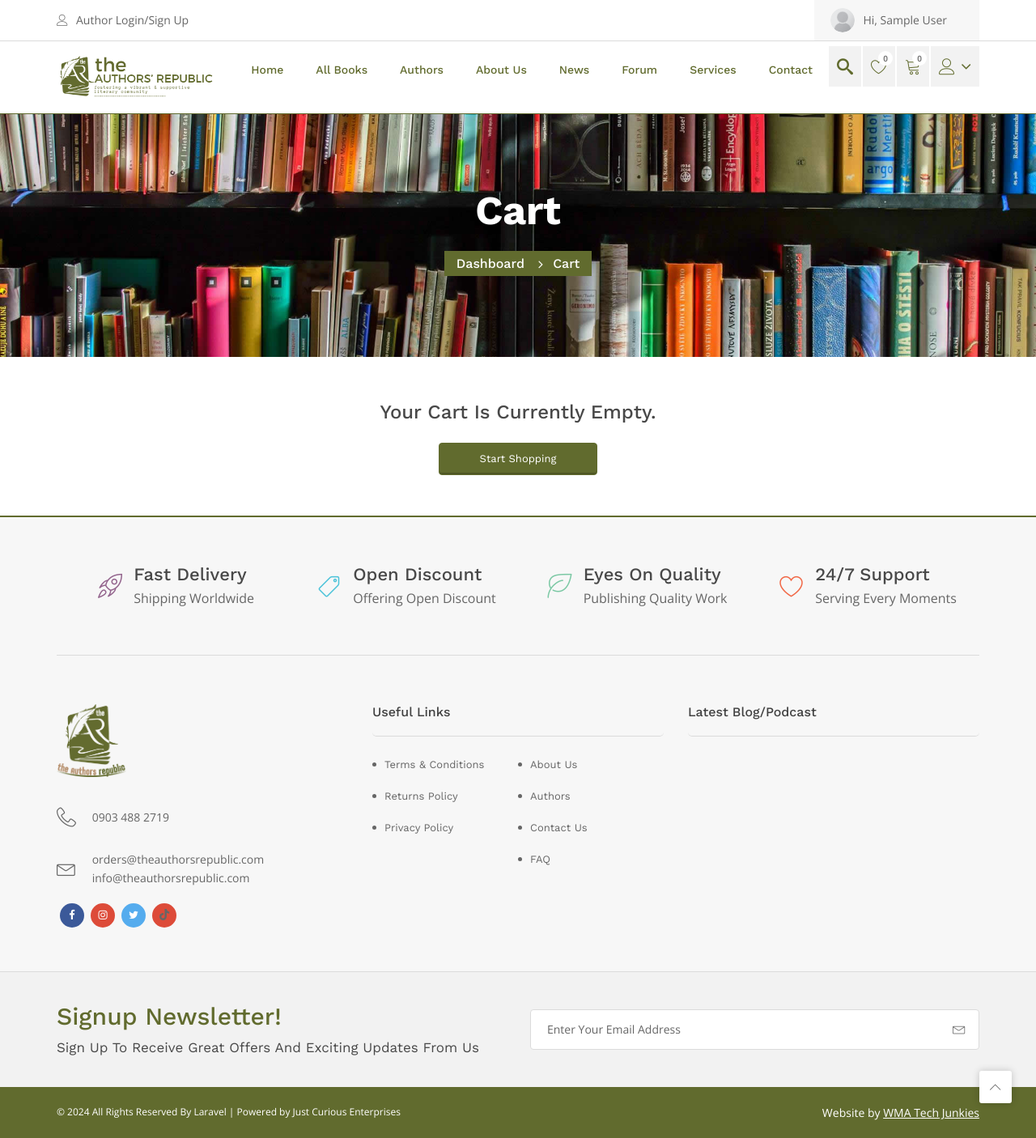
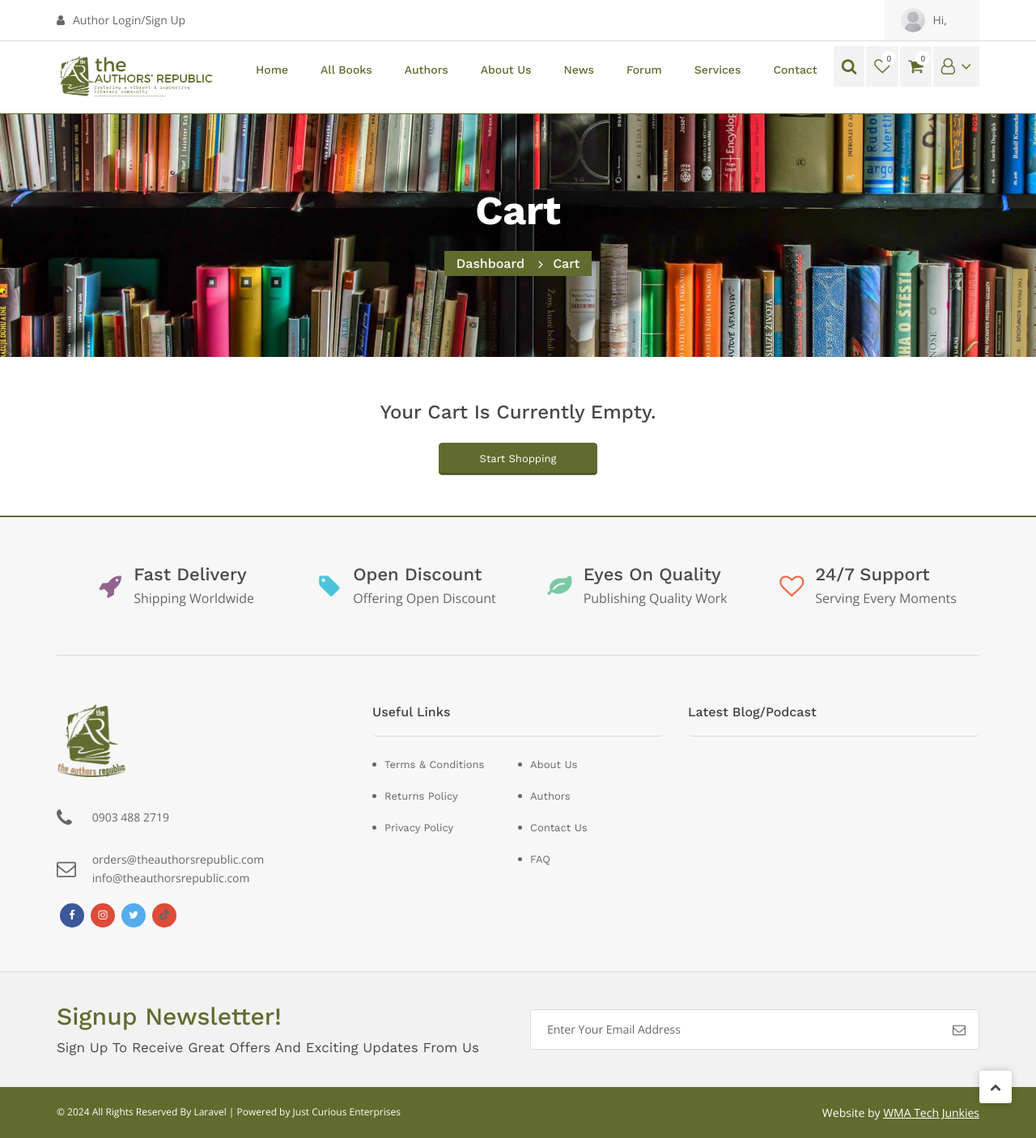
Before and after one commit to sodmond/The-Authors-Republic, a Laravel app: page /The-Authors-Republic/cart in a window 1280 px wide. Shown: the whole page at 81% size. Run offline with Laravel 10, Linux system fonts and the light colour scheme; the visitor is signed in with stand-in values (Sample User, id 1); data comes from the database, SQL or seed files in the repository; data that the repository does not hold is empty; some libraries are stand-ins or nearby versions; some web fonts are replaced.

Commit message:
Minor Update

```diff
--- a/public/frontend/css/custom.css
+++ b/public/frontend/css/custom.css
@@ -419,3 +419,7 @@
     vertical-align: middle;
     float: none;
 }
+
+.bg-secondary {
+    background-color: #f39d128f;
+}
--- a/resources/views/layouts/partials/footer.blade.php
+++ b/resources/views/layouts/partials/footer.blade.php
@@ -5,28 +5,28 @@
                 <div class="col-xs-12 col-sm-12 col-md-12 col-lg-12">
                     <ul class="tg-clientservices">
                         <li class="tg-devlivery">
-                            <span class="tg-clientserviceicon"><i class="icon-rocket"></i></span>
+                            <span class="tg-clientserviceicon"><i class="fa fa-rocket"></i></span>
                             <div class="tg-titlesubtitle">
                                 <h3>Fast Delivery</h3>
                                 <p>Shipping Worldwide</p>
                             </div>
                         </li>
                         <li class="tg-discount">
-                            <span class="tg-clientserviceicon"><i class="icon-tag"></i></span>
+                            <span class="tg-clientserviceicon"><i class="fa fa-tag"></i></span>
                             <div class="tg-titlesubtitle">
                                 <h3>Open Discount</h3>
                                 <p>Offering Open Discount</p>
                             </div>
                         </li>
                         <li class="tg-quality">
-                            <span class="tg-clientserviceicon"><i class="icon-leaf"></i></span>
+                            <span class="tg-clientserviceicon"><i class="fa fa-leaf"></i></span>
                             <div class="tg-titlesubtitle">
                                 <h3>Eyes On Quality</h3>
                                 <p>Publishing Quality Work</p>
                             </div>
                         </li>
                         <li class="tg-support">
-                            <span class="tg-clientserviceicon"><i class="icon-heart"></i></span>
+                            <span class="tg-clientserviceicon"><i class="fa fa-heart-o"></i></span>
                             <div class="tg-titlesubtitle">
                                 <h3>24/7 Support</h3>
                                 <p>Serving Every Moments</p>
@@ -40,13 +40,13 @@
                             <strong class="tg-logo"><a href="javascript:void(0);"><img src="{{ asset('img/logo.png') }}" alt="The Authors Republic" style="max-height:90px;"></a></strong>
                             <ul class="tg-contactinfo">
                                 <li>
-                                    <i class="icon-phone-handset"></i>
+                                    <i class="fa fa-phone"></i>
                                     <span>
                                         <em>0903 488 2719</em>
                                     </span>
                                 </li>
                                 <li>
-                                    <i class="icon-envelope"></i>
+                                    <i class="fa fa-envelope-o"></i>
                                     <span>
                                         <em><a href="mailto:orders@theauthorsrepublic.com">orders@theauthorsrepublic.com</a></em>
                                         <em><a href="mailto:info@theauthorsrepublic.com">info@theauthorsrepublic.com</a></em>
@@ -122,7 +122,7 @@
                         @csrf
                         <fieldset>
                             <input type="email" name="email" class="form-control" placeholder="Enter Your Email Address">
-                            <button type="button"><i class="icon-envelope"></i></button>
+                            <button type="button"><i class="fa fa-envelope-o"></i></button>
                         </fieldset>
                     </form>
                 </div>
@@ -130,7 +130,7 @@
         </div>
     </div>
     <div class="tg-footerbar">
-        <a id="tg-btnbacktotop" class="tg-btnbacktotop" href="javascript:void(0);"><i class="icon-chevron-up"></i></a>
+        <a id="tg-btnbacktotop" class="tg-btnbacktotop" href="javascript:void(0);"><i class="fa fa-chevron-up"></i></a>
         <div class="container">
             <div class="row">
                 <div class="col-xs-12 col-sm-12 col-md-12 col-lg-12">
--- a/resources/views/layouts/partials/header.blade.php
+++ b/resources/views/layouts/partials/header.blade.php
@@ -6,33 +6,33 @@
                     <ul class="tg-addnav">
                         <li id="authorLogin">
                             <a href="{{ route('author.home') }}" target="_blank">
-                                <i class="icon-user"></i>
+                                <i class="fa fa-user"></i>
                                 <em>Author Login/Sign Up</em>
                             </a>
                         </li>
                         <li>
                             <a href="{{ route('user.wishlist') }}">
-                                <i class="icon-heart"></i>
+                                <i class="fa fa-heart-o"></i>
                             </a>
                         </li>
                         <li>
                             <a href="{{ route('cart') }}">
-                                <i class="icon-cart"></i>
+                                <i class="fa fa-shopping-cart"></i>
                             </a>
                         </li>
                         <li>
                             <a href="#" class="searchPopBtn">
-                                <i class="icon-search"></i>
+                                <i class="fa fa-search"></i>
                             </a>
                         </li>
                     </ul>
                     <div class="tg-userlogin">
                         <figure><a href="javascript:void(0);"><img src="{{ asset('img/user-icon.png') }}" alt="image description" style="max-width:30px;"></a></figure>
-                        <span id="userAuthText1">Hi, {{ (Auth::guard('web')->user()) ? ucwords(Auth::guard('web')->user()->firstname) : 'Guest' }}</span>
+                        <span id="userAuthText1"><a href="{{ route('user.home') }}">Hi, {{ (Auth::guard('web')->user()) ? ucwords(Auth::guard('web')->user()->firstname) : 'Guest' }}</a></span>
                     </div>
                     <div class="dropdown tg-themedropdown tg-currencydropdown" id="tg-userlogin">
                         <a href="javascript:void(0);" id="tg-currenty" class="tg-btnthemedropdown" data-toggle="dropdown" aria-haspopup="true" aria-expanded="true">
-                            <span style="line-height: 10px;"><i class="icon-user"></i></span>
+                            <span style="line-height: 10px;"><i class="fa fa-user-o"></i></span>
                         </a>
                         <ul class="dropdown-menu tg-themedropdownmenu" aria-labelledby="tg-currenty" style="z-index:999;">
                             @if(auth('web')->check())
@@ -132,7 +132,7 @@
                             <div class="tg-wishlistandcart">
                                 <div class="dropdown tg-themedropdown tg-wishlistdropdown">
                                     <a href="#" class="tg-btnthemedropdown searchPopBtn">
-                                        <i class="icon-search"></i>
+                                        <i class="fa fa-search"></i>
                                     </a>
                                 </div>
                                 <div class="dropdown tg-themedropdown tg-wishlistdropdown">
@@ -145,7 +145,7 @@
                                     @endphp
                                     <a href="{{ route('user.wishlist') }}" id="tg-wishlisst" class="tg-btnthemedropdown">
                                         <span class="tg-themebadge">{{ $savedItems }}</span>
-                                        <i class="icon-heart"></i>
+                                        <i class="fa fa-heart-o"></i>
                                     </a>
                                 </div>
 
@@ -156,7 +156,7 @@
                                     @endphp
                                     <a href="javascript:void(0);" id="tg-minicart" class="tg-btnthemedropdown" data-toggle="dropdown" aria-haspopup="true" aria-expanded="false">
                                         <span class="tg-themebadge">{{ $shoppingCart->count() }}</span>
-                                        <i class="icon-cart"></i>
+                                        <i class="fa fa-shopping-cart"></i>
                                     </a>
                                     <div class="dropdown-menu tg-themedropdownmenu" aria-labelledby="tg-minicart" style="z-index:999;">
                                         @if ($shoppingCart->count() > 0)
@@ -194,7 +194,7 @@
 
                                 <div class="dropdown tg-themedropdown tg-currencydropdown">
                                     <a href="javascript:void(0);" id="tg-currenty" class="tg-btnthemedropdown" data-toggle="dropdown" aria-haspopup="true" aria-expanded="false">
-                                        <span style="font-size: 20px; line-height: 20px;"><i class="icon-user"></i></span>
+                                        <span style="font-size: 20px; line-height: 20px;"><i class="fa fa-user-o"></i></span>
                                     </a>
                                     <ul class="dropdown-menu tg-themedropdownmenu" aria-labelledby="tg-currenty" style="z-index:999;">
                                         @guest
```
Also changed, not shown: resources/views/user/index.blade.php (+15 -2 lines).
